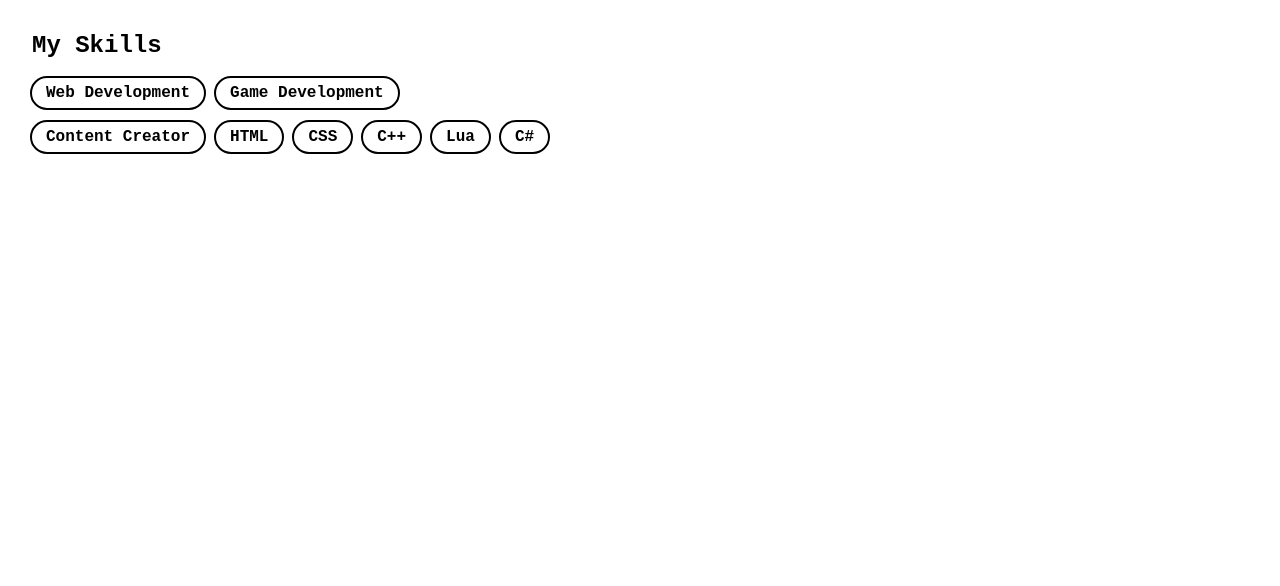
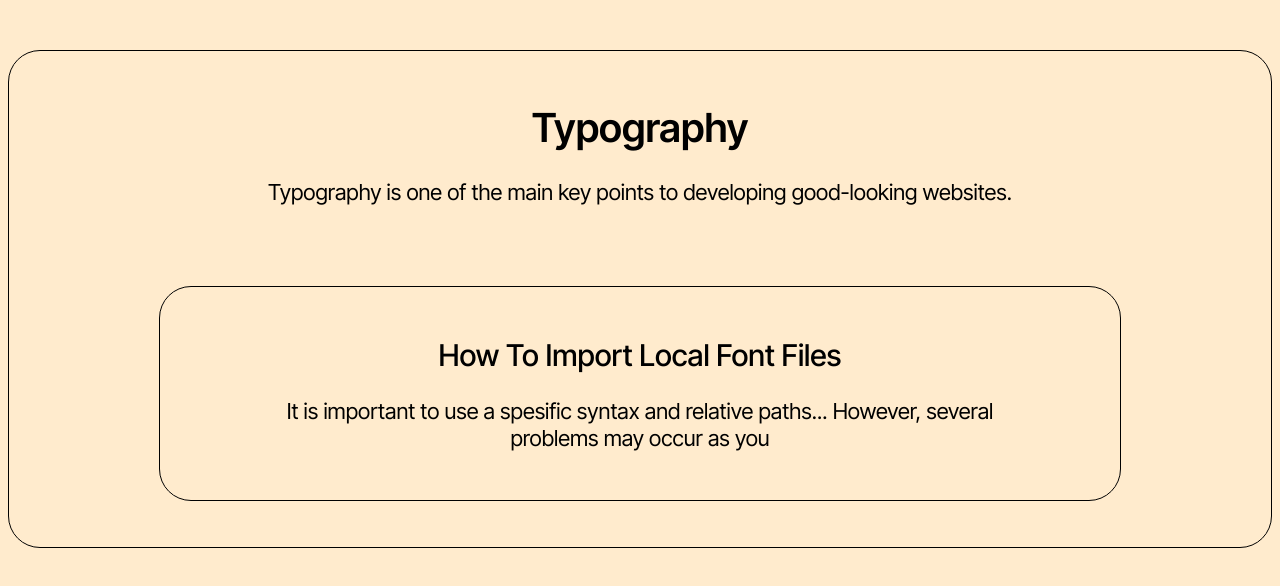
Before and after one commit to RobloxMimari/educhart.github.io, a plain HTML site: page index.html in a window 1280 px wide. Drawn offline with Linux system fonts and the light colour scheme.

Commit message:
Add files via upload

```diff
--- a/index.html
+++ b/index.html
@@ -5,20 +5,20 @@
     <head>
         <title>Website</title>
         <link href = "stylesheet.css" rel = "stylesheet">
+        <link rel="preconnect" href="https://fonts.googleapis.com">
+        <link rel="preconnect" href="https://fonts.gstatic.com" crossorigin>
+        <link href="https://fonts.googleapis.com/css2?family=Inter+Tight:ital,wght@0,100..900;1,100..900&display=swap" rel="stylesheet">
     </head>
 
     <body>
-        <div class = "classic-container bold">
-            <h1 class = "header">My Skills</h1>
+        <div class="center-container">
+            <h1 class="main-title">Typography<h1>
+            <p class="standart-paragraph">Typography is one of the main key points to developing good-looking websites.</p>
 
-            <h1 class = "bordered-list">Web Development</h1>
-            <h1 class = "bordered-list">Game Development</h1>
-            <h1 class = "bordered-list">Content Creator</h1>
-            <h1 class = "bordered-list">HTML</h1>
-            <h1 class = "bordered-list">CSS</h1>
-            <h1 class = "bordered-list">C++</h1>
-            <h1 class = "bordered-list">Lua</h1>
-            <h1 class = "bordered-list">C#</h1>
+            <div class="sub-center-cont">
+                <h2 class="sub-title"">How To Import Local Font Files</h2>
+                <p class="standart-paragraph">It is important to use a spesific syntax and relative paths... However, several problems may occur as you </p>
+            </div>
         </div>
     </body>
 
--- a/stylesheet.css
+++ b/stylesheet.css
@@ -1,33 +1,48 @@
-.bordered-list{
-    font-family: monospace;
-    font-weight: bold;
-    font-size: 16px;
-    background-color: white;
-    border: 2px solid black;
-    color: black;
-    padding: 6px 14px;
-    border-radius: 64px;
-    display: inline-block;
-    margin: 5px 2px;
+*{
+    background-color:blanchedalmond;
 }
 
-.bold{
-    background-color: black!;
+.center-container {
+    max-width: fit-content;
+    margin-left: auto;
+    margin-right: auto;
+    margin-top: 50px;
+    border: 1px solid black;
+    padding: 25px 150px;
+    border-radius: 32px;
+    max-width: 1000px
+  }
 
 
+  .sub-center-cont{
+    max-width: fit-content;
+    margin-left: auto;
+    margin-right: auto;
+    margin-top: 50px;
+    border: 1px solid black;
+    padding: 25px 100px;
+    border-radius: 32px;
+    margin-top: 80px;
+  }
+
+
+  .main-title, .standart-paragraph, .sub-title{
+    text-align: center;
+    font-family: 'Inter Tight', sans-serif;
+  }
+
+  .main-title{
+    font-size: 40px;
+    font-weight: 600;
+  }
+
+  .sub-title{
+    font-weight: 500;
+    font-size: 30px;
+  }
+
+.standart-paragraph{
+    font-weight: 400;
+    font-size: 22px;
+    line-height: 1.25;
 }
-
-.classic-container{
-    display: inline-block;
-    max-width: 550px;
-    padding: 12px 20px 12px 20px;
-    border-radius: 32px;
-
-}
-
-.header{
-    font-family: monospace;
-    font-size: 24px;
-    padding-left: 4px;
-    margin: 12px 0px 12px 0px;
-}
```
